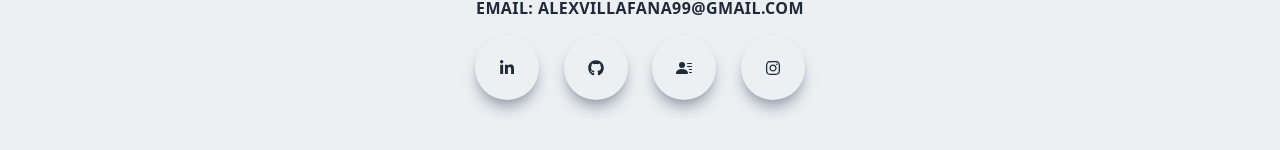
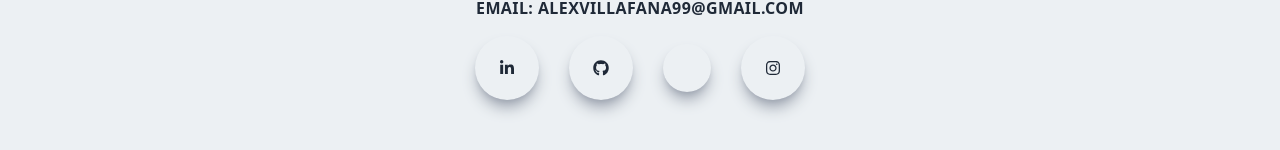
Before and after one commit to avilla212/website-, a Next.js app: page / in a window 1280 px wide. Shown: the part 486-636 px from the top of the page. Built offline with nearby package versions, Linux system fonts and the light colour scheme.

Commit message:
Making minor changes

```diff
--- a/components/Main.jsx
+++ b/components/Main.jsx
@@ -36,9 +36,7 @@ const Main = () => {
                         </Link>
                     </div>
                     <div className='rounded-full shadow-lg shadow-gray-400 p-6 cursor-pointer hover:scale-110 ease-in duration-300'>
-                    <Link href='https://www.facebook.com/alex.villafana.14/'>
-                        <BsFillPersonLinesFill />
-                    </Link>
+
                     </div>
                     <div className='rounded-full shadow-lg shadow-gray-400 p-6 cursor-pointer hover:scale-110 ease-in duration-300'>
                     <Link href='https://www.instagram.com/alexvillaloaf/'>
--- a/components/Navbar.jsx
+++ b/components/Navbar.jsx
@@ -96,9 +96,6 @@ const Navbar = () => {
                             </div>
                             </Link>
                             <div className='rounded-full shadow-lg shadow-gray-400 p-3 cursor-pointer hover:scale-105 ease-in duration-300'>
-                            <Link href='https://www.facebook.com/alex.villafana.14/'>
-                            <BsFillPersonLinesFill />
-                            </Link>
                             <Link href='https://www.instagram.com/alexvillaloaf/'>
                             <FaInstagram />
                             </Link>
```
